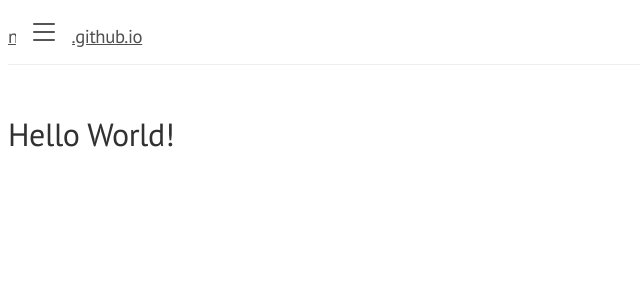
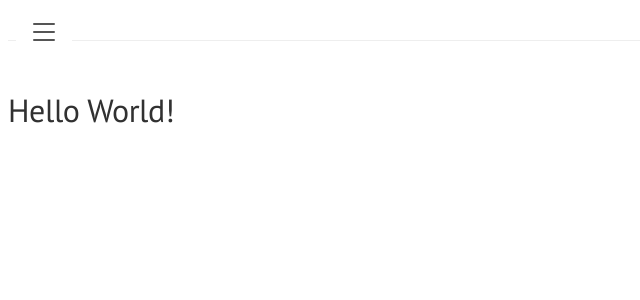
Before and after one commit to ntjandra/ntjandra.github.io, a Jekyll site: the page built from index.html, in a window 1280 px wide. Shown: the top 300 px of the page, without its empty margins (0-640 px from the left). Built offline with Jekyll 4.4.1, drawn with Linux system fonts in a browser that asks for light colours.

Commit message:
Cleaning up the layout

```diff
--- a/_includes/navigation.html
+++ /dev/null
@@ -1,5 +0,0 @@
-<nav>
-  {% for item in site.data.navigation %}
-    <a href="{{ item.link }}" {% if page.url == item.link %}class="current"{% endif %}>{{ item.name }}</a>
-  {% endfor %}
-</nav>
--- a/_layouts/default.html
+++ b/_layouts/default.html
@@ -13,14 +13,10 @@
     <div class="wrap">
       <div class="masthead">
         <div class="container">
-          <h3 class="masthead-title">
-            <!-- Site.xxxx extracts Github Pages info -->
-            <a href="{{ site.baseurl }}/" title="Home">{{ site.title }}</a>
-            <small>{{ site.tagline }}</small>
-          </h3>
+          <!-- Do not insert anything here, as it overlaps with the sidebar. -->
         </div>
       </div>
-
+      <!-- Page Message goes here, usually the Markdown format. -->
       <div class="container content">
         {{ content }}
       </div>
--- a/_saas/main.scss
+++ b/_saas/main.scss
@@ -1,3 +1,4 @@
+// Sets the class of current to be red. Is currently not used for anything right now.
 .current {
     color: red;
 }
```
